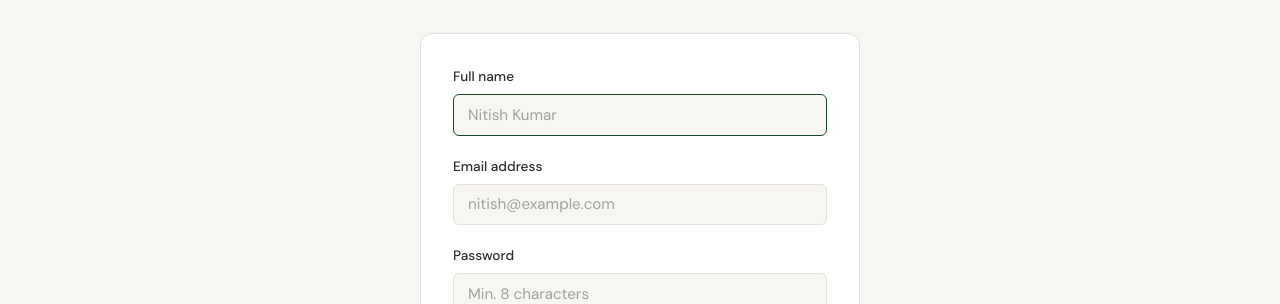
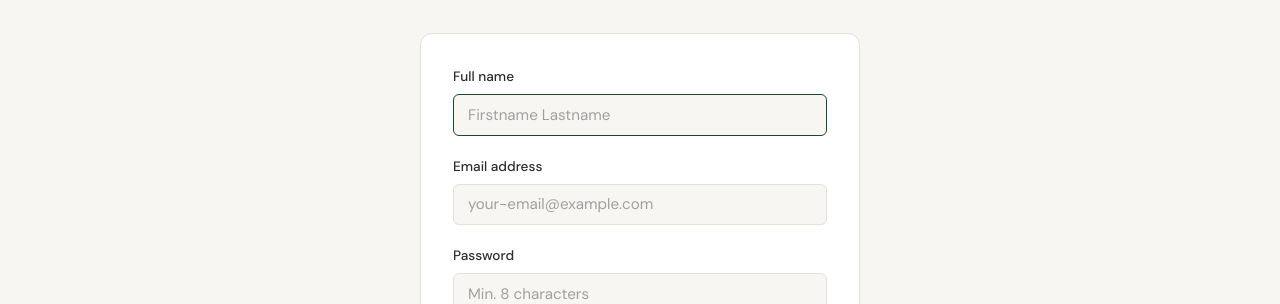
Before and after one commit to BinodTandan/spendly, a Flask app: page /register in a window 1280 px wide. Shown: the part 190-494 px from the top of the page. Run offline with Flask 3, Linux system fonts and the light colour scheme.

Commit message:
Update name and email blueprint

```diff
--- a/templates/register.html
+++ b/templates/register.html
@@ -21,13 +21,13 @@
                 <div class="form-group">
                     <label for="name">Full name</label>
                     <input type="text" id="name" name="name"
-                           class="form-input" placeholder="Nitish Kumar"
+                           class="form-input" placeholder="Firstname Lastname"
                            required autofocus>
                 </div>
                 <div class="form-group">
                     <label for="email">Email address</label>
                     <input type="email" id="email" name="email"
-                           class="form-input" placeholder="nitish@example.com"
+                           class="form-input" placeholder="your-email@example.com"
                            required>
                 </div>
                 <div class="form-group">
```
